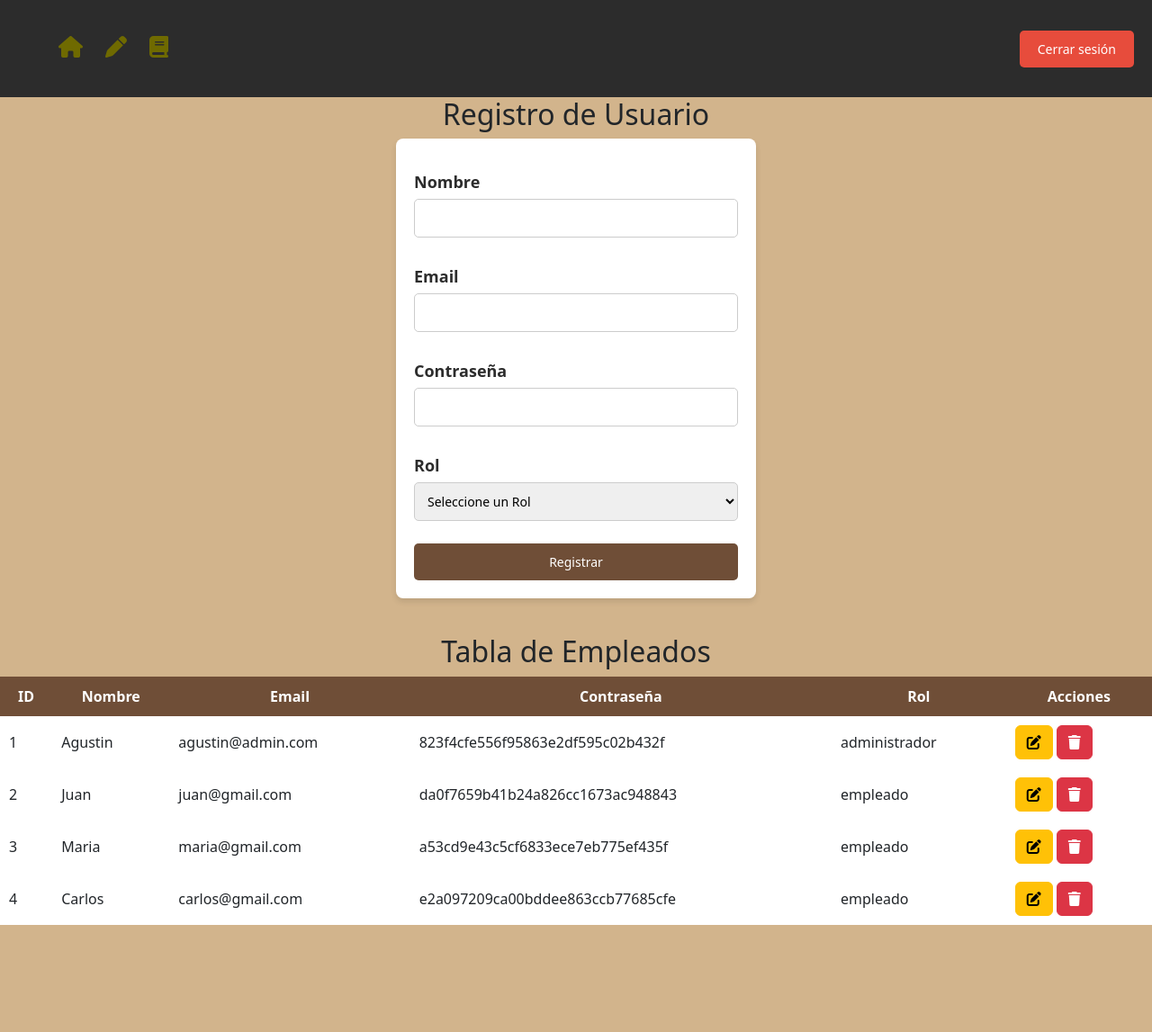
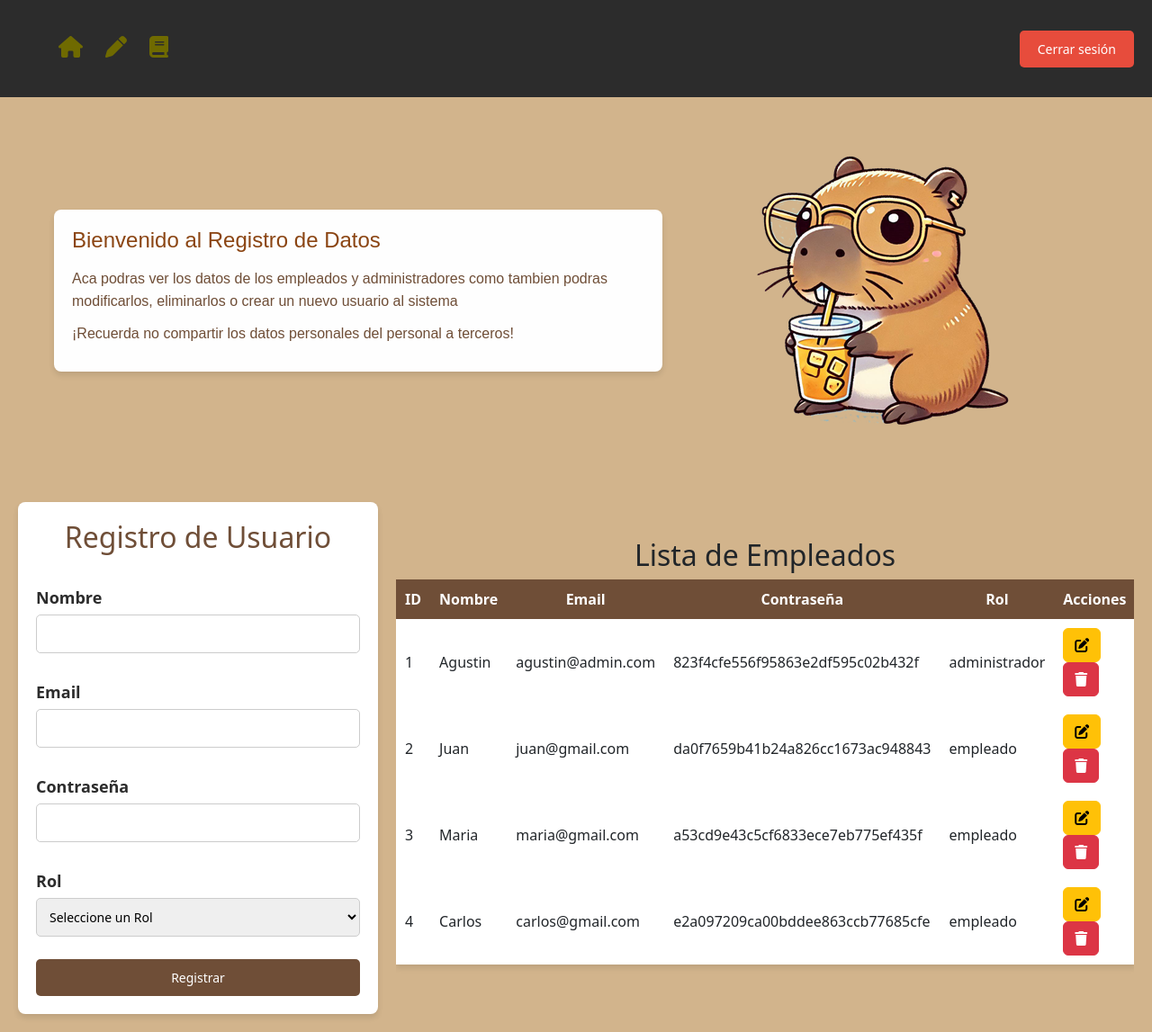
Before and after one commit to Majestic-Pako/CapiExpress, a PHP site: page /Crud.php in a window 1280 px wide. Shown: the whole page at 90% size. Before the commit the page ends 1028 px from the top, so only its background shows below. Run offline with PHP 8.4, Linux system fonts and the light colour scheme; a user stored in the database is signed in; data comes from the database, SQL or seed files in the repository; some libraries are stand-ins or nearby versions.

Commit message:
Gran update Crud
Ya diseñado el crud con sus correspondientes validaciones para administradores y empleados y tambien hecho una pagina de inicio despues del login en teoria falta agregar texto al editar cambios para que no quede tan vacio y ya estaria ese apartado falta la tabla de productos pipipipi

```diff
--- a/CSS/estilos.css
+++ b/CSS/estilos.css
@@ -819,10 +819,123 @@ header, main, footer {
 .mensaje-error:last-of-type {
     margin-bottom: 0;
 }
-.container {
+
+.entrada{
+    background-color: #D2B48C;
+    border-radius: 16px;
+    box-shadow: 0 4px 6px rgba(0, 0, 0, 0.5);
+    margin: auto;
+    text-align: center;
+    width: 80%;
+    flex-direction: column;
+    margin-top: 10px;
+}
+
+.entrada h1{
+    color: #D2691E;
+    font-size: 25pt;
+}
+
+.entrada p{
+    color: #333;
+    font-size: 15pt;
+}
+
+.contenido-entrada{
+    flex: 0 0 40%;
+    display: flex;
+    justify-content: center;
+    align-items: center;
+}
+
+.entrada-img{
+    max-width: 100%;
+    height: auto;
+    margin-top: 5px;
+}
+
+@media (max-width: 768px) {
+    .entrada {
+        text-align: center;
+    }
+
+    .entrada-img {
+        margin-top: 20px;
+        flex: 0 0 auto;
+    }
+}
+
+.mensaje-crud {
+    display: flex;
+    align-items: center;
+    justify-content: space-between;
+    gap: 20px;
+    max-width: 1200px;
+    margin: 20px auto;
     padding: 20px;
-    max-width: 1200px;
+}
+
+.sub-mens-crud {
+    flex: 1;
+    background-color: #fefefe;
+    padding: 20px;
+    border-radius: 8px;
+    box-shadow: 0 4px 6px rgba(0, 0, 0, 0.1);
+    text-align: left;
+    color: #6f4e37;
+    font-family: Arial, sans-serif;
+}
+
+.sub-mens-crud h1 {
+    font-size: 24px;
+    margin-bottom: 15px;
+    color: #8b4513;
+}
+
+.sub-mens-crud p {
+    margin-bottom: 10px;
+    line-height: 1.6;
+    font-size: 16px;
+}
+
+.img-container {
+    flex: 0 0 40%;
+    display: flex;
+    justify-content: center;
+    align-items: center;
+}
+
+.img-mensaje {
+    max-width: 100%;
+    height: auto;
+}
+
+@media (max-width: 768px) {
+    .mensaje-crud {
+        flex-direction: column;
+        text-align: center;
+    }
+
+    .img-container {
+        margin-top: 20px;
+        flex: 0 0 auto;
+    }
+}
+
+.contenedor-crud {
+    display: flex;
+    flex-wrap: wrap;
+    gap: 20px;
+    justify-content: space-between;
+    padding: 20px;
+    max-width: 1350px;
     margin: auto;
+    margin-top: 15px;
+}
+
+.form-crud, .table-container {
+    flex: 1 1 calc(50% - 20px);
+    max-width: 100%;
 }
 
 .form-crud {
@@ -909,23 +1022,18 @@ tr:hover {
     text-decoration: none;
 }
 
-.btn-edit {
-    background-color: #ffa500;
-}
-
-.btn-delete {
-    background-color: #e74c3c;
-}
-
 .btn:hover {
     opacity: 0.8;
 }
 
 @media (max-width: 768px) {
-    .form-crud {
+    .contenedor-crud {
+        flex-direction: column;
+    }
+
+    .form-crud, .table-container {
+        flex: 1 1 100%;
         margin: auto;
-        width: 80%;
-        justify-content: center;
     }
 
     table {
--- a/Crud.php
+++ b/Crud.php
@@ -27,7 +27,6 @@ if (isset($_GET['logout'])) {
     exit();
 }
 ?>
-
 <!DOCTYPE html>
 <html lang="es">
 <head>
@@ -44,12 +43,23 @@ if (isset($_GET['logout'])) {
     <?php
         require_once('./layout/header-login.php');
     ?>
+    <section class="mensaje-crud">
+        <article class="sub-mens-crud">
+            <h1>Bienvenido al Registro de Datos</h1>
+            <p>Aca podras ver los datos de los empleados y administradores como tambien podras modificarlos, eliminarlos o crear un nuevo usuario al sistema</p>
+            <p>¡Recuerda no compartir los datos personales del personal a terceros!</p>
+        </article>
+        <div class="img-container">
+        <img src="img/Capi-Edit.png" alt="Imagen de edición" class="img-mensaje">
+        </div>
+    </section>
     <div class="contenedor-crud">
+    <div class="form-crud">
         <h2>Registro de Usuario</h2>
         <?php
             include 'controlador/registro.php';
         ?>
-        <form method="POST" class="form-crud">
+        <form method="POST">
             <div class="form-group">
                 <label for="nombre">Nombre</label>
                 <input type="text" id="nombre" name="nombre" required>
@@ -72,8 +82,9 @@ if (isset($_GET['logout'])) {
             </div>
             <button type="submit" name="btnregistrar" value="ok">Registrar</button>
         </form>
+    </div>
     <div class="table-container">
-            <h2>Tabla de Empleados</h2>
+        <h2>Lista de Empleados</h2>
         <?php
             include 'controlador/eliminar.php';
         ?>
@@ -99,7 +110,7 @@ if (isset($_GET['logout'])) {
                             <td>{$datos->password}</td>
                             <td>{$datos->rol}</td>
                             <td>
-                                    <a href='Modificar.php?id={$datos->id}' class='btn btn-small  btn-warning' title='Editar'>
+                                <a href='Modificar.php?id={$datos->id}' class='btn btn-small btn-warning' title='Editar'>
                                     <i class='fa-solid fa-pen-to-square'></i>
                                 </a>
                                 <a href='Crud.php?id={$datos->id}&action=delete' class='btn btn-small btn-danger' title='Eliminar'>
--- a/controlador/registro.php
+++ b/controlador/registro.php
@@ -6,7 +6,6 @@ if (!empty($_POST["btnregistrar"])) {
         $password = $_POST["password"];
         $rol = $_POST["rol"];
 
-        // Verificar si el correo ya existe
         $verificarCorreo = $conexion->prepare("SELECT * FROM usuarios WHERE email = :email");
         $verificarCorreo->bindParam(':email', $email);
         $verificarCorreo->execute();
```
Also changed, not shown: Entrada.php (+28 -0 lines), Modificar.php (+79 -21 lines), img/Bienvenidos.png (added), img/Capi-Edit.png (added). Lines whose indentation alone changed are shown as unchanged.
